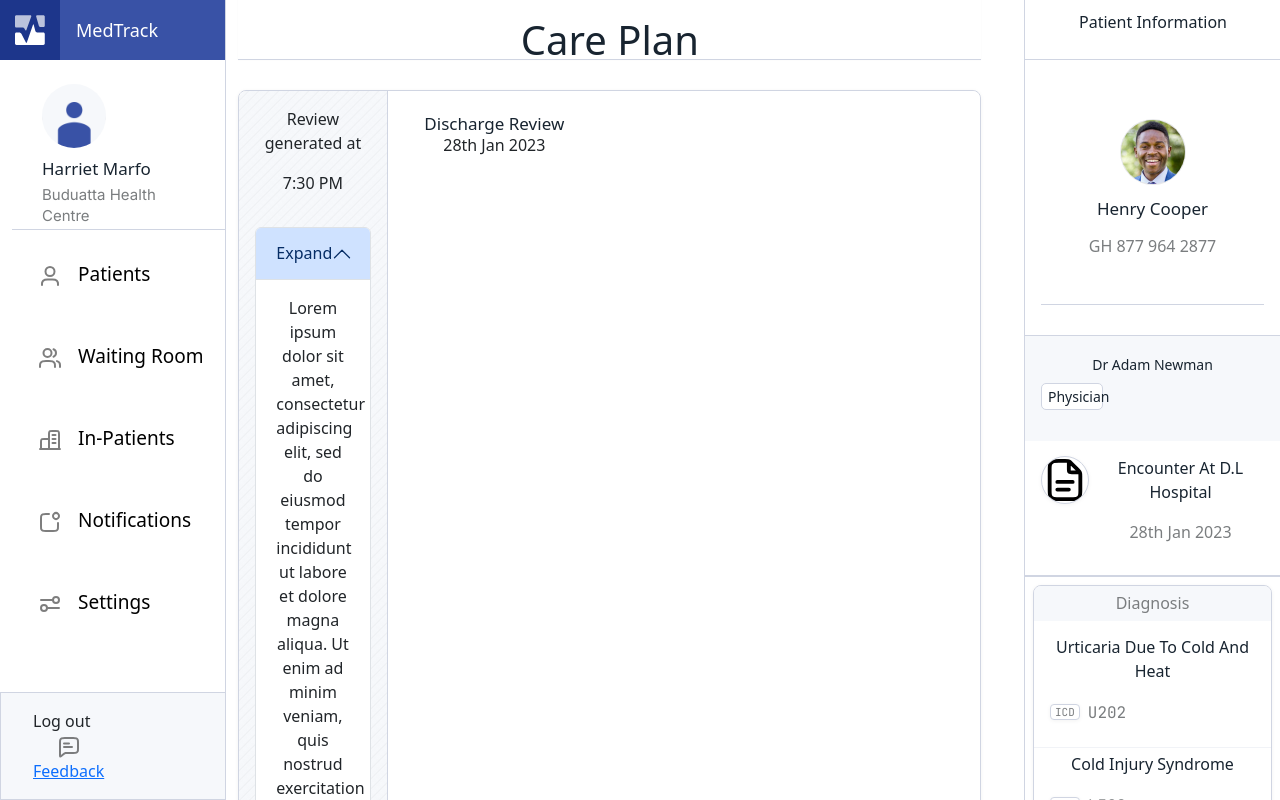
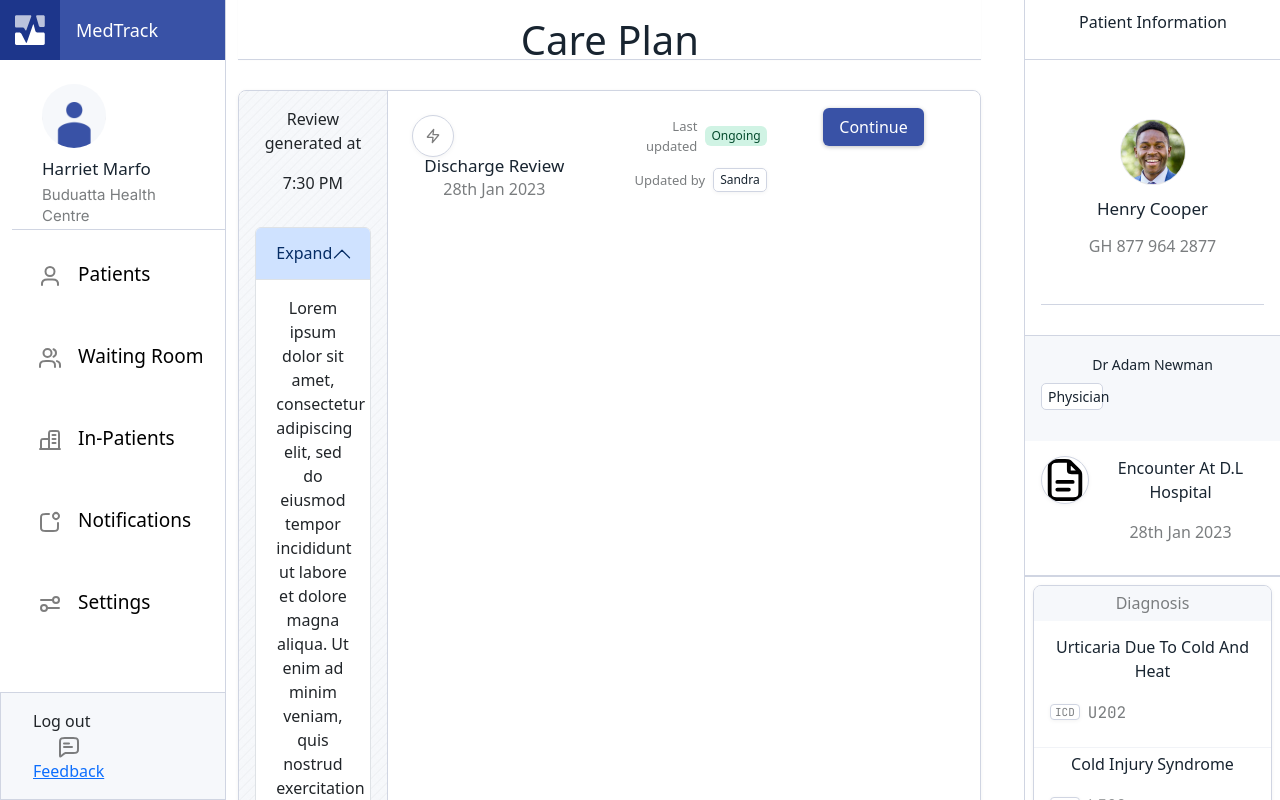
Before and after one commit to mihrab34/medtrack-takehome-task, a React (Create React App) app in the folder my-app/: page / in a window 1280 px wide. Built offline with nearby package versions, Linux system fonts and the light colour scheme.

Commit message:
added reusable components for care plan

```diff
--- a/my-app/src/App.js
+++ b/my-app/src/App.js
@@ -19,7 +19,7 @@ function App() {
               <CarePlan />
             </Col>
             {/* PatientInformation */}
-            <Col sm={12} md={3} lg={2} className="d-none d-md-block">
+            <Col sm={12} md={3} lg={2} className="d-none d-lg-block">
               <PatientInformation />
             </Col>
           </Row>
--- a/my-app/src/Components/carePlan/CarePlanAction.js
+++ b/my-app/src/Components/carePlan/CarePlanAction.js
@@ -1,22 +1,35 @@
 import React from "react";
+import { Link } from "react-router-dom";
+import '../../styles/careplanlist.css';
 
 const CarePlanAction = () => {
   return (
     <div className="row">
       <div className="col-4">
-        <div href="#" class="careplan-list">
-          <div class="careplan-avatar"></div>
-          <div class="detail-list-block careplan">
-            <div class="patient-name">
+        <div href="#" className="careplan-list">
+          <div className="careplan-avatar"></div>
+          <div className="detail-list-block careplan">
+            <div className="patient-name">
               Discharge Review
               <br />
             </div>
-            <div class="secondary-label">28th Jan 2023</div>
+            <div className="secondary-label">28th Jan 2023</div>
           </div>
         </div>
       </div>
-      <div className="col-4"></div>
-      <div className="col-4"></div>
+      <div className="col-4">
+        <div className="data-stamp d-flex">
+          <div className="secondary-label">Last<br/> updated</div>
+          <div className="review-updated ongoing">Ongoing</div>
+        </div>
+        <div className="data-stamp d-flex">
+          <div className="secondary-label">Updated by</div>
+          <div className="text-block">Sandra</div>
+        </div>
+      </div>
+      <div className="col-4">
+      <Link href="#" className="button-primary title-copy ">Continue</Link>
+      </div>
     </div>
   );
 };
--- a/my-app/src/Components/carePlan/CarePlanList.js
+++ b/my-app/src/Components/carePlan/CarePlanList.js
@@ -1,11 +1,12 @@
-import React from 'react'
+import React from 'react';
 import '../../styles/careplanlist.css';
+import CarePlanAction from './CarePlanAction';
 import ReviewTeam from './ReviewTeam';
-import CarePlanAction from './CarePlanAction';
 
 const CarePlanList = () => {
   return (
-    <div className='content-container plan-review'>
+    <>
+    <div className='content-container plan-review justify-content-between'>
       <div className='careplan-wrapper ended d-flex'>
         <div className='review-generated-column'>
           <div className='review-time-stamp-wrapper careplan'>
@@ -21,6 +22,76 @@ const CarePlanList = () => {
         </div>
       </div>
     </div>
+
+    <div className='content-container plan-review justify-content-between'>
+      <div className='careplan-wrapper ended d-flex'>
+        <div className='review-generated-column'>
+          <div className='review-time-stamp-wrapper careplan'>
+            <p className='review-team-label-copy'>Review generated at</p>
+            <p class="review-time-stamp">7:30 PM</p>
+          </div>
+          <div class="review-team-wrapper careplan">
+                 <ReviewTeam />
+          </div>
+        </div>
+        <div className='careplan-action-column'>
+          <CarePlanAction />
+        </div>
+      </div>
+    </div>
+
+    <div className='content-container plan-review justify-content-between'>
+      <div className='careplan-wrapper ended d-flex'>
+        <div className='review-generated-column'>
+          <div className='review-time-stamp-wrapper careplan'>
+            <p className='review-team-label-copy'>Review generated at</p>
+            <p class="review-time-stamp">7:30 PM</p>
+          </div>
+          <div class="review-team-wrapper careplan">
+                 <ReviewTeam />
+          </div>
+        </div>
+        <div className='careplan-action-column'>
+          <CarePlanAction />
+        </div>
+      </div>
+    </div>
+
+    <div className='content-container plan-review justify-content-between'>
+      <div className='careplan-wrapper ended d-flex'>
+        <div className='review-generated-column'>
+          <div className='review-time-stamp-wrapper careplan'>
+            <p className='review-team-label-copy'>Review generated at</p>
+            <p class="review-time-stamp">7:30 PM</p>
+          </div>
+          <div class="review-team-wrapper careplan">
+                 <ReviewTeam />
+          </div>
+        </div>
+        <div className='careplan-action-column'>
+          <CarePlanAction />
+        </div>
+      </div>
+    </div>
+
+    <div className='content-container plan-review justify-content-between'>
+      <div className='careplan-wrapper ended d-flex'>
+        <div className='review-generated-column'>
+          <div className='review-time-stamp-wrapper careplan'>
+            <p className='review-team-label-copy'>Review generated at</p>
+            <p class="review-time-stamp">7:30 PM</p>
+          </div>
+          <div class="review-team-wrapper careplan">
+                 <ReviewTeam />
+          </div>
+        </div>
+        <div className='careplan-action-column'>
+          <CarePlanAction />
+        </div>
+      </div>
+    </div>
+    </>
+
   )
 }
 
--- a/my-app/src/styles/careplanlist.css
+++ b/my-app/src/styles/careplanlist.css
@@ -56,3 +56,86 @@
     width: 80%;
     padding: 24px 24px 16px;
 }
+
+.careplan-avatar {
+    width: 42px;
+    height: 42px;
+    border: 1px solid var(--stroke);
+    background-color: var(--white);
+    background-image: url('../../public/images/ic-careplan.svg');
+    background-position: 50%;
+    background-repeat: no-repeat;
+    background-size: 16px;
+    border-radius: 50%;
+    flex: none;
+    margin-right: 16px;
+    box-shadow: 0 1px 5px rgba(0, 0, 0, .05);
+}
+
+.patient-name {
+    color: var(--primary-font);
+    text-transform: capitalize;
+    font-size: 17px;
+    font-weight: 500;
+}
+
+.secondary-label {
+    margin-top: 2px;
+    color: var(--secondary-font);
+}
+
+.data-stamp {
+    text-align: right;
+    justify-content: flex-end;
+    align-items: center;
+    margin-bottom: 12px;
+    font-size: 13px;
+}
+
+.review-updated.ongoing {
+    color: #044b2d;
+    background-color: #d0f3e4;
+    border-style: none;
+    border-color: #009959;
+    margin-top: 0;
+}
+
+.review-updated {
+    box-shadow: none;
+    color: #7a4a02;
+    cursor: pointer;
+    background-color: #fff8e7;
+    border-radius: 6px;
+    margin-left: 8px;
+    padding: 1px 6px;
+    font-size: 12px;
+    display: inline-block;
+}
+
+.text-block {
+    border: 1px solid var(--stroke);
+    color: var(--primary-font);
+    border-radius: 5px;
+    margin-left: 8px;
+    padding: 1px 6px;
+    font-size: 12px;
+    line-height: 20px;
+    box-shadow: 0 1px 4px rgba(0, 0, 0, .05);
+}
+
+.button-primary.title-copy {
+    width: 100%;
+    margin-bottom: 24px;
+}
+
+.button-primary {
+    color: #fff;
+    text-align: center;
+    text-transform: capitalize;
+    background-color: #3952a6;
+    border-radius: 6px;
+    padding: 8px 16px;
+    font-weight: 400;
+    box-shadow: 0 1px 4px rgba(0, 0, 0, .25);
+    text-decoration: none;
+}
--- a/my-app/src/styles/sidenavbar.css
+++ b/my-app/src/styles/sidenavbar.css
@@ -14,7 +14,7 @@
     position: fixed;
     top: 0;
     left: 0;
-    right: 0;
+    /* right: 0; */
     border: none;
 }
 
```
